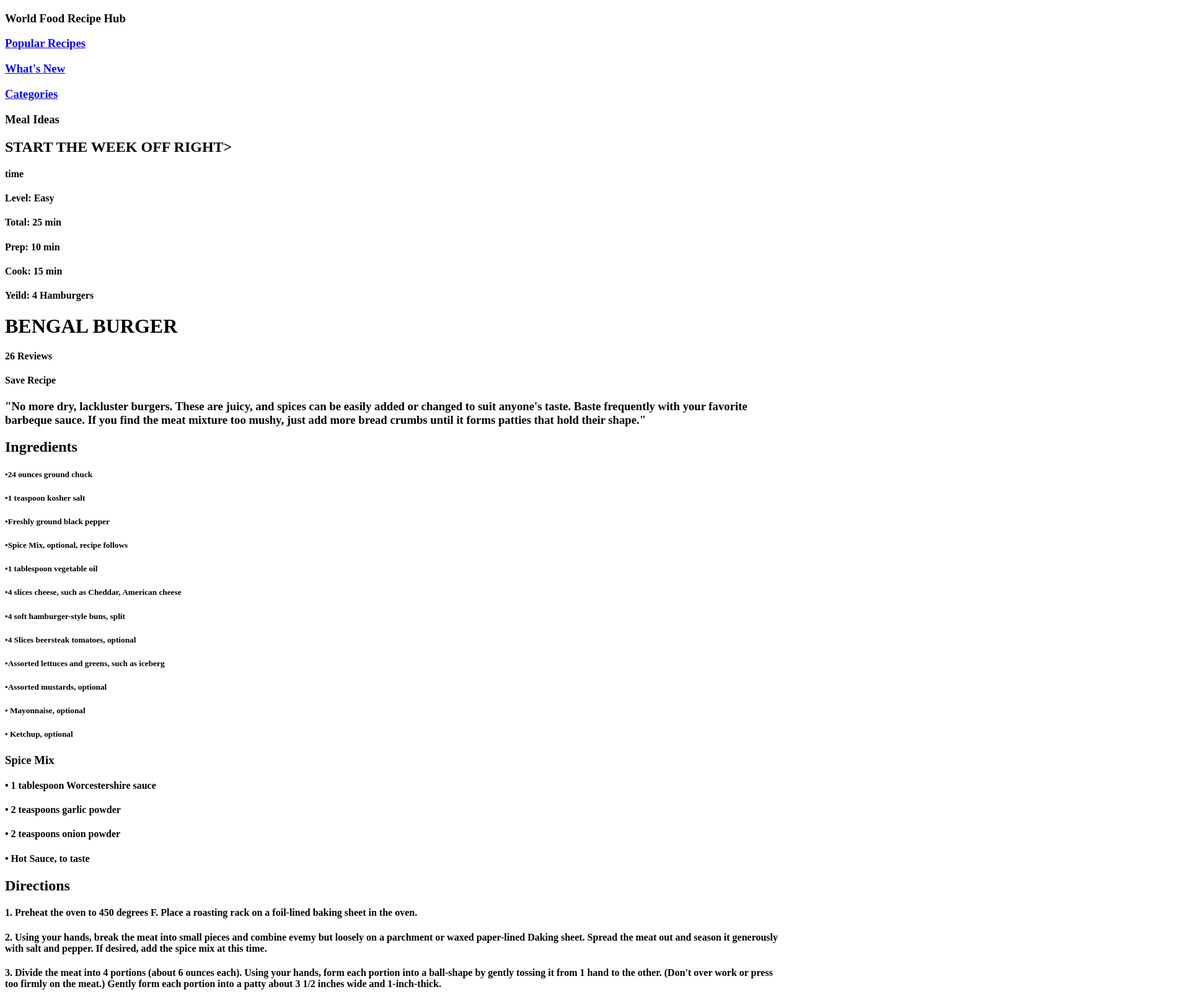
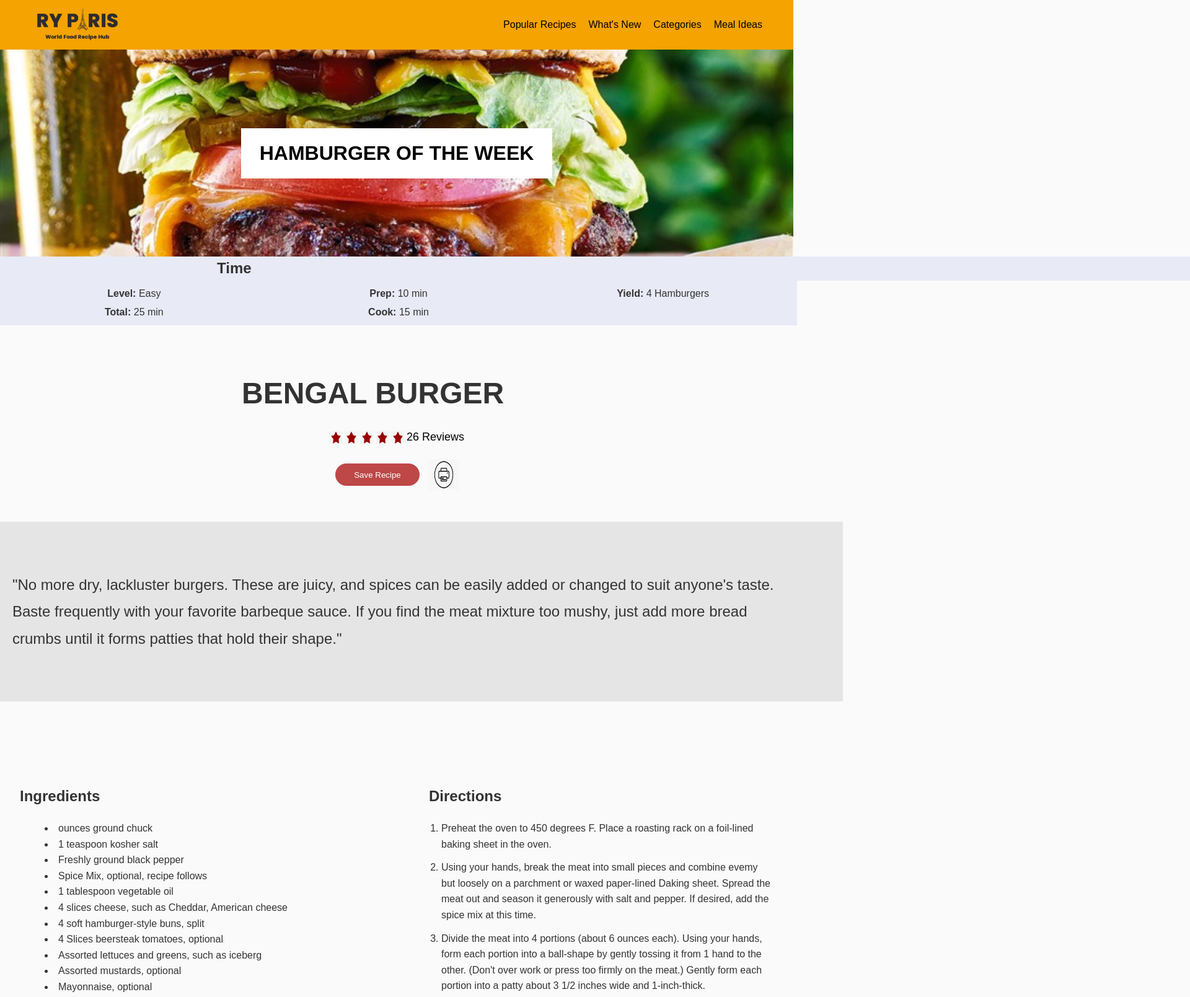
Before and after one commit to LimeFreezy98/RYParisBurger, a plain HTML site: page recipe.html in a window 1280 px wide. Shown: the top 1609 px of the page at 62% size, 1920 px wide, since content can reach past the window. Drawn offline with Linux system fonts and the light colour scheme.

Commit message:
home.html complete format to style.html

```diff
--- a/recipe.css
+++ b/recipe.css
@@ -8,3 +8,205 @@ body {
     background: #fafafa;
     color: #333;
 }
+
+/* top header */
+header {
+    background: #f4a300;
+    display: flex;
+    align-items: center;
+    justify-content: space-between;
+    padding: 10px 50px;
+  }
+  header .logo {
+    height: 60px;
+    width: auto;
+  }
+  header nav {
+
+    display: flex;
+    align-items: center;
+  }
+  header nav a {
+    margin-left: 20px;
+    text-decoration: none;
+    color: black;
+    font-weight: bold;
+    font-weight: 500;
+  }
+
+  /* hero image */
+  .hero {
+    background: url("image/bengal-burger.jpg")center/cover no-repeat;
+    padding: 100px 20px;
+    text-align: center;
+  }
+  .hero h2 {
+    background: rgba(255,255,255);
+    display: inline-block;
+    padding: 15px 30px;
+    border-radius: 0px;
+    font-size: 2rem;
+    font-weight: bold;
+    color: #000;
+  }
+
+  /* time info section */
+
+  .time-title{
+    background: #e8eaf6;
+    display: flex;
+    justify-content: space-between;
+    align-items: center;
+    padding: 0px 350px;
+    margin: 0;
+    width: 100%;
+    /* border-radius: 0; */
+
+  }
+
+
+
+  .time-info {
+    background: #e8eaf6;
+    display: flex;
+    justify-content: space-between;
+    text-align: center;
+    padding:  3px;
+    margin: 0;
+    width: 100%;
+    border-radius: 0;
+  }
+
+
+
+   .time-col {
+    flex: 1;
+  }
+
+  .timeinfo .time-heading {
+    margin: 0 0 5px 0;
+    font-size: 1.2em;
+    font-weight: bold;
+  }
+
+
+  .time-info p {
+    margin: 5px 0;
+    font-size: 0.95rm;
+  }
+
+   /* recipe info */
+   .recipe-info {
+    padding: 2rem;
+    max-width: 500px;
+    margin: auto;
+  }
+  .recipe-info h1 {
+    font-size: 48px;
+    font-weight: 900;
+    margin-bottom: 10px;
+  }
+  .reviews {
+    font-size: 18px;
+    color: black;
+    display: flex;
+    justify-content: center;
+    align-items: center;
+    gap: 3px;
+    margin-bottom: 20px;
+  }
+
+  .reviews img {
+    width: 22px;
+    height: 22px;
+  }
+
+ /* print button? */
+  .buttons {
+    display: flex;
+    justify-content: center;
+    gap: 0px;
+  }
+
+  .save-btn {
+    background:  #be4747;
+    color: white;
+    border: none;
+    padding: 8px 30px;
+    margin: 8px;
+    border-radius: 25px;
+    cursor: pointer;
+  }
+
+
+  .print-btn {
+    display: flex;
+    align-items: center;
+    gap: 8px;
+    background-color: transparent;
+    border: none;
+    font-size: 16px;
+    cursor: pointer;
+  }
+  .print-btn img {
+    width: 50px;
+    height: 50px;
+  }
+
+  blockquote {
+    /* font-style: italic; */
+  background: #e5e5e5;
+  padding: 80px 100px;
+  margin: 50px -470px;
+  font-size: 1.5em;
+  line-height: 1.8;
+
+
+  }
+
+
+  .recipe-details {
+    display: flex;
+    gap: 40px;
+    justify-content: space-between;
+  align-items: flex-start; /* keeps aligned at top */
+  }
+
+  .ingredients, .directions {
+    flex: 1;
+    /* background: #fff; */
+    padding: 2rem;
+    border-radius: 6px;
+  }
+
+  .ingredients ul {
+    list-style: disc inside;
+    margin-top: 10px;
+  }
+
+  .directions ol {
+    padding-left: 20px;
+  }
+
+  .directions li {
+    margin-bottom: 12px;
+  }
+
+  /* Footer */
+  footer {
+    background: #f4a300;
+    display: flex;
+    justify-content: space-between;
+    align-items: center;
+    padding: 15px 40px;
+    flex-wrap: wrap;
+  }
+  footer nav {
+    display: flex;
+    gap: 15px;
+  }
+  footer a {
+    text-decoration: none;
+    color: black;
+    font-size: 0.9rem;
+  }
--- a/recipe.html
+++ b/recipe.html
@@ -1,96 +1,152 @@
 <!DOCTYPE html>
 
 <html>
-    <title>RY PARIS-Bengal burger recipe</title>
-
+  <head>
+    <title>RY PARIS - Bengal burger recipe</title>
+    <link rel="stylesheet" href="recipe.css">
+  </head>
+  <body>
 
     <!-- image  -->
 
-    <h3>World Food Recipe Hub</h3>
-    <h3> <a href="recipe.html"> Popular Recipes </a> </h3>
-    <h3><a href="#">What's New</a></h3>
-    <h3><a href="#">Categories</a></h3>
-    <h3><a href="#"></a>Meal Ideas</h3>
+    <header>
+    <img src="image/ryparis-logo.png" alt="RY PARIS Logo" class="logo">
+    <nav>
+    <a href="recipe.html"> Popular Recipes </a> </h3>
+    <a href="#">What's New</a>
+    <a href="#">Categories</a>
+    <a href="#">Meal Ideas</a>
+      </nav>
+    </header>
 
-    <h2> START THE WEEK OFF RIGHT></h2>
-
-    <h4>time</h4>
-    <h4>Level: Easy</h4>
-    <h4>Total: 25 min</h4>
-    <h4>Prep: 10 min</h4>
-    <h4>Cook: 15 min</h4>
-    <h4>Yeild: 4 Hamburgers</h4>
+    <!-- hero section  -->
+    <section class="hero">
+    <h2> HAMBURGER OF THE WEEK </h2>
+    </section>
 
 
-    <h1>BENGAL BURGER</h1>
-     <!-- ratings star 5/5 -->
-     <h4> 26 Reviews</h4>
+    <h2 class="time-title">Time</h2>
+      <div class="time-info">
+      <div class="time-col">
+        <p><strong>Level:</strong> Easy</p>
+        <p><strong>Total:</strong> 25 min</p>
+      </div>
+    <div class="time-col">
+    <p><strong>Prep:</strong> 10 min</p>
+    <p><strong>Cook:</strong> 15 min</p>
+    </div>
+    <div class="time-col">
+    <p><strong>Yield:</strong> 4 Hamburgers</p>
+    </div>
+    </div>
 
-     <h4>Save Recipe</h4>
+    <!-- Recipe info -->
+    <section class="recipe-info">
+      <h1>BENGAL BURGER</h1>
+      <p class="reviews">
+      <img src="image/reviewStar.png" alt="star">
+    <img src="image/reviewStar.png" alt="star">
+    <img src="image/reviewStar.png" alt="star">
+    <img src="image/reviewStar.png" alt="star">
+    <img src="image/reviewStar.png" alt="star">
+     26 Reviews
+      </p>
+    <p class="buttons">
+      <button class="save-btn">Save Recipe</button>
+      <button class="print-btn">
+        <img src="image/print-button.png" alt="Print">
+      </button>
+    </p>
 
-     <!-- print button -->
-
-     <h3> "No more dry, lackluster burgers. These are juicy, and spices can be easily added or changed to suit anyone's taste.
-         Baste frequently with your favorite barbeque sauce. If you find the meat mixture too mushy, just add more bread crumbs
-          until it forms patties that hold their shape."</h3>
-
-          <h2>Ingredients</h2>
-          <h5>•24 ounces ground chuck</h5>
-          <h5>•1 teaspoon kosher salt</h5>
-          <h5>•Freshly ground black pepper</h5>
-          <h5>•Spice Mix, optional, recipe follows</h5>
-          <h5>•1 tablespoon vegetable oil</h5>
-          <h5>•4 slices cheese, such as Cheddar, American cheese</h5>
-          <h5>•4 soft hamburger-style buns, split</h5>
-          <h5>•4 Slices beersteak tomatoes, optional</h5>
-          <h5>•Assorted lettuces and greens, such as iceberg</h5>
-          <h5>•Assorted mustards, optional</h5>
-          <h5>• Mayonnaise, optional</h5>
-          <h5>• Ketchup, optional</h5>
+    <blockquote>
+      "No more dry, lackluster burgers. These are juicy, and spices can be easily added or changed to suit anyone's taste. Baste
+      frequently with your favorite barbeque sauce. If you find the meat mixture too mushy, just add more bread crumbs until it
+      forms patties that hold their shape."
+    </blockquote>
+    </section>
 
 
+
+
+
+
+      <!-- Ingredients -->
+      <section class="recipe-details">
+       <div class="ingredients">
+       <h2>Ingredients</h2>
+       <ul>
+         <li> ounces ground chuck</li>
+         <li> 1 teaspoon kosher salt</li>
+          <li> Freshly ground black pepper</li>
+          <li> Spice Mix, optional, recipe follows</li>
+          <li> 1 tablespoon vegetable oil</li>
+          <li> 4 slices cheese, such as Cheddar, American cheese</li>
+          <li> 4 soft hamburger-style buns, split</li>
+          <li> 4 Slices beersteak tomatoes, optional</li>
+         <li> Assorted lettuces and greens, such as iceberg</li>
+          <li> Assorted mustards, optional</li>
+         <li>  Mayonnaise, optional</li>
+        <li>  Ketchup, optional</li>
+        </ul>
+
           <h3>Spice Mix</h3>
-          <h4>• 1 tablespoon Worcestershire sauce</h4>
-          <h4>• 2 teaspoons garlic powder</h4>
-          <h4>• 2 teaspoons onion powder</h4>
-          <h4>• Hot Sauce, to taste</h4>
+          <ul>
+           <li> 1 tablespoon Worcestershire sauce</h4>
+           <li> 2 teaspoons garlic powder</h4>
+           <li> 2 teaspoons onion powder</h4>
+           <li> Hot Sauce, to taste</h4>
+          </ul>
+       </div>
 
+
+          <!-- Directions -->
+          <div class="directions">
           <h2>Directions</h2>
-          <h4>1. Preheat the oven to 450 degrees F. Place a roasting rack on a foil-lined baking sheet in the oven.</h4>
+           <ol>
+          <li> Preheat the oven to 450 degrees F. Place a roasting rack on a foil-lined baking sheet in the oven.</li>
 
-          <h4>2. Using your hands, break the meat into small pieces and combine
+          <li> Using your hands, break the meat into small pieces and combine
             evemy but loosely on a parchment or waxed paper-lined Daking sheet. Spread the meat out and season it
-            generously with salt and pepper. If desired, add the spice mix at this time.</h4>
+            generously with salt and pepper. If desired, add the spice mix at this time.</li>
 
-          <h4>3. Divide the meat into 4 portions (about 6 ounces each). Using your hands, form each portion into a ball-shape by
+          <li> Divide the meat into 4 portions (about 6 ounces each). Using your hands, form each portion into a ball-shape by
              gently tossing it from 1 hand to the other. (Don't over work or press too firmly on the meat.) Gently form each portion
-              into a patty about 3 1/2 inches wide and 1-inch-thick.</h4>
+              into a patty about 3 1/2 inches wide and 1-inch-thick.</li>
 
-          <h4>4. Preheat a large cast iron skillet over medium-low heat for 5 minutes.
-         Raise the heat to high and add the oil. Add the patties and cook, turning once, until well-browned, about 2 minutes each side.</h4>
+          <li> Preheat a large cast iron skillet over medium-low heat for 5 minutes.
+         Raise the heat to high and add the oil. Add the patties and cook, turning once, until well-browned, about 2 minutes each side.</li>
 
-          <h4>5. Using a spatula, transfer the hamburgers to the roasting rack in the oven and continue cooking to desired doneness, 8 to 9 minutes
+         <li> Using a spatula, transfer the hamburgers to the roasting rack in the oven and continue cooking to desired doneness, 8 to 9 minutes
              for medium-rare, 10 to 11 minutes for medium, and 13 to 15 minutes for well-done. If you are using the cheese, top the hamburgers during
-              their last couple of minutes of cooking to melt.</h4>
+              their last couple of minutes of cooking to melt.</li>
 
-          <h4>6. Transfer the hamburgers to a plate, let rest for a couple minutes before serving. Meanwhile, toast the hamburger buns. Assemble the hamburgers
-            with the condiments and toppings of your choice. Serve.</h4>
+          <li> Transfer the hamburgers to a plate, let rest for a couple minutes before serving. Meanwhile, toast the hamburger buns. Assemble the hamburgers
+            with the condiments and toppings of your choice. Serve.</li>
 
-          <h4>7. When cooking on a countertop grill, turn on grill, then place burgers on the heated grill.</h4>
+         <li> When cooking on a countertop grill, turn on grill, then place burgers on the heated grill.</li>
 
-          <h4>Timing for a countertop grill:</h4>
+          <h4>Timing for a countertop grill:</li>
 
-          <h4>8. For Medium-Rare: Cook for 3 minutes covered and then unplug the machine and continue to cook covered
-             for 2 to 3 more minutes.</h4>
+          <li>> For Medium-Rare: Cook for 3 minutes covered and then unplug the machine and continue to cook covered
+             for 2 to 3 more minutes.</li>
 
-          <h4>9. For Medium: Cook for 4 minutes covered and then unplug the machine and continue to cook covered for 4 more minutes.</h4>
+          <li> For Medium: Cook for 4 minutes covered and then unplug the machine and continue to cook covered for 4 more minutes.</li>
 
-          <h4>10. For Well: Cook for 5 minutes covered and then unplug the machine</h4>
+          <li> For Well: Cook for 5 minutes covered and then unplug the machine</li>
 
+        </ol>
+          </div>
+      </section>
+        <!-- footer -->
+        <footer>
           <h4>© 2020 RY PARIS</h4>
-          <h5><a href="#">site map</a></h5>
-          <h5><a href="#">Privacy Policy</a></h5>
-          <h5><a href="#">About</a></h5>
-          <h5><a href="#">Advertise</a></h5>
-          <h5><a href="#">help</a></h5>
+          <nav>
+          <a href="#">Site Map</a>
+          <a href="#">Privacy Policy</a>
+          <a href="#">About</a>
+          <a href="#">Advertise</a>
+          <a href="#">help</a>
+          </nav>
+        </footer>
+        </body>
 </html>
--- a/style.css
+++ b/style.css
@@ -34,19 +34,27 @@ header nav a {
 
 /* Top section image hero */
 .hero {
-    background: url("image/hero-image.jpg") center/cover no-repeat;
+    background: url("image/hero-image.jpg")center/cover no-repeat;
+    padding: 100px 20px;
+    text-align: center;
+
+  }
+
+.hero h2 {
+    background: rgba(255,255,255);
+    display: inline-block;
+    padding: 15px 30px;
+    border-radius: 0px;
+    font-size: 2rem;
+    font-weight: bold;
     color:   black;
-    text-align: center;
-    padding: 100px 20px;
-    font-size: 1.8rem;
-    font-weight: bold;
-  }
+}
 
 
 
 /* section image */
 section {
-    padding: 2rem;
+    padding: 2px;
   }
   .cardsImage {
     display: flex;
```
Also changed, not shown: home.html (+3 -3 lines), image/print-button.png (renamed from image/print button.png).
